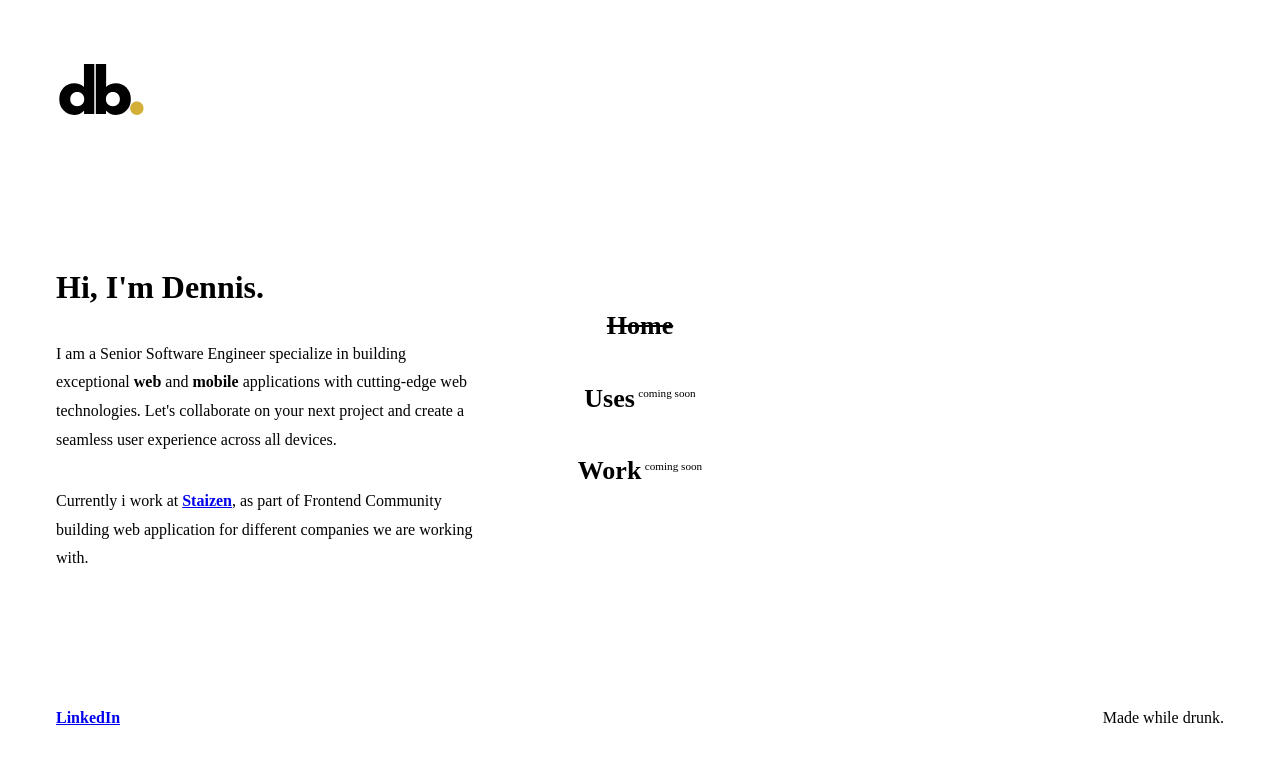
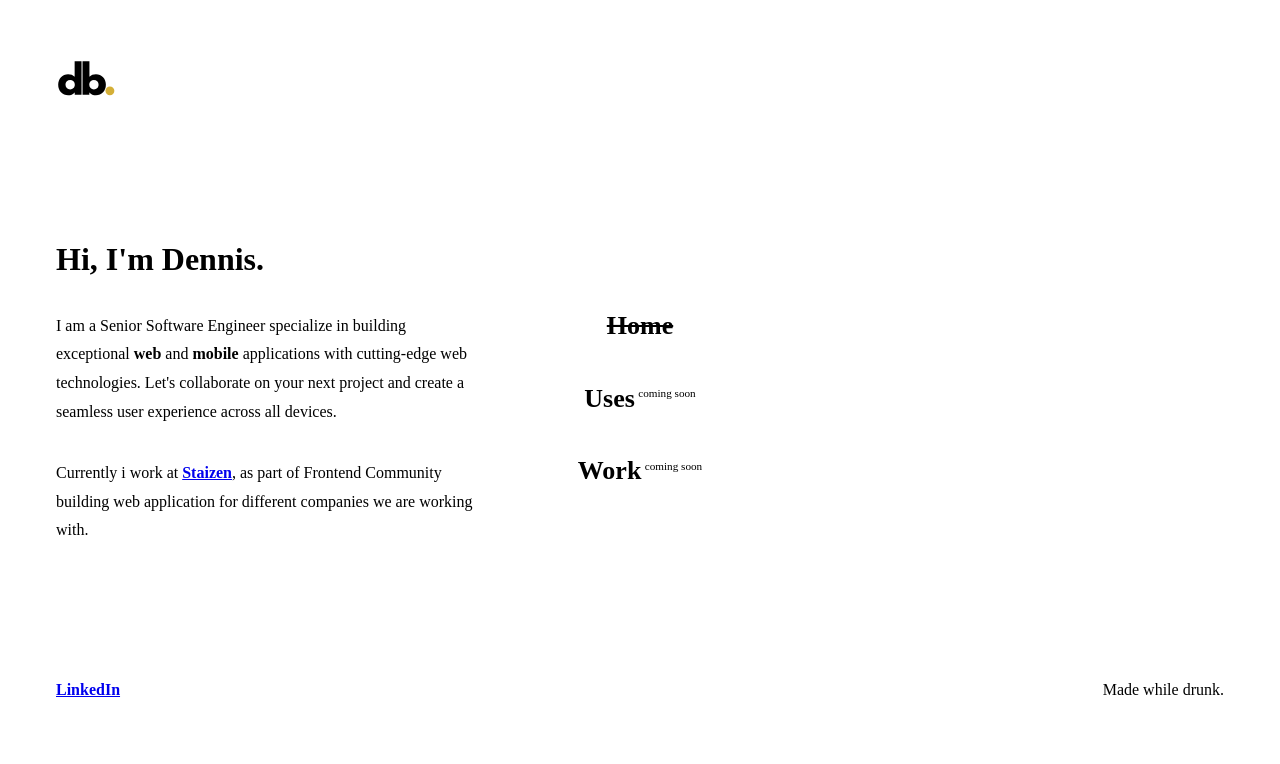
Before and after one commit to d3bn/portfolio-app, a React (Vite) app: page / in a window 1280 px wide. Both pictures are taken after a click on the button "Menu". Shown: the top 764 px of the page. Built offline with nearby package versions, Linux system fonts and the light colour scheme; the HTML template or start-up script is replaced by a standard one.

Commit message:
feat: update display styling and element usage

```diff
--- a/src/components/footer.tsx
+++ b/src/components/footer.tsx
@@ -9,6 +9,7 @@ function Footer() {
         to="https://www.linkedin.com/in/dennisbasan/"
         target="_blank"
         rel="noopener noreferrer"
+        aria-label="LinkedIn"
       >
         <strong>LinkedIn</strong>
       </Link>
--- a/src/components/header.tsx
+++ b/src/components/header.tsx
@@ -9,7 +9,7 @@ function Header() {
 
   return (
     <div css={wrapperCss}>
-      <Link to={ROUTES.HOME} css={linkCss}>
+      <Link to={ROUTES.HOME} css={linkCss} aria-label="Dennis BASAN">
         <img src={logoSvg} css={logoCss} loading="lazy" alt="Dennis BASAN" />
       </Link>
       <Menu />
@@ -29,7 +29,8 @@ const linkCss = css`
 `;
 
 const logoCss = css`
-  width: 90px;
+  width: 60px;
+  vertical-align: middle;
 `;
 
 export default Header;
--- a/src/components/menu/menu-item.tsx
+++ b/src/components/menu/menu-item.tsx
@@ -14,7 +14,7 @@ function MenuItem({ menu, onClick }: MenuItemProps) {
   return (
     <li css={[linkCss(menu.disabled ?? false), wrapperItemCss]}>
       {menu.disabled || menu.link === undefined ? (
-        <span aria-disabled={menu.disabled}>
+        <span aria-disabled={menu.disabled} aria-label={menu.name}>
           {menu.name}
           <small css={disabledTextCss}>coming soon</small>
         </span>
@@ -23,6 +23,7 @@ function MenuItem({ menu, onClick }: MenuItemProps) {
           to={menu.link}
           onClick={onClick}
           css={location.pathname === menu.link ? activeMenuCss : ""}
+          aria-label={menu.name}
         >
           {menu.name}
         </NavLink>
--- a/src/components/menu/menu.tsx
+++ b/src/components/menu/menu.tsx
@@ -27,11 +27,11 @@ function Menu() {
 
   return (
     <>
-      <button onClick={() => setIsMenuOpen((value) => !value)} css={menuCss(isMenuOpen)}>
+      <button onClick={() => setIsMenuOpen((value) => !value)} css={menuCss(isMenuOpen)} type="button" area-label="Menu" title="Menu">
         <span css={[menuIconCss, isMenuOpen ? animationIconCss : ""]} />
       </button>
 
-      <div css={menuWrapperCss(isMenuOpen)}>
+      <nav css={menuWrapperCss(isMenuOpen)}>
         <ul css={menuListCss}>
           {MenuList.map((menu: MenuItemType, index: number) => (
             <MenuItem
@@ -41,7 +41,7 @@ function Menu() {
             />
           ))}
         </ul>
-      </div>
+      </nav>
     </>
   );
 }
--- a/src/main.css
+++ b/src/main.css
@@ -7,6 +7,8 @@
   --disabled-color: #504f4f;
   --dark-color: #211d01;
   --white-color: #fffff0;
+  --link-color: #D4AF37;
+  --active-color: #0F52BA;
 }
 
 html,
@@ -14,6 +16,14 @@ body {
   display: flex;
   flex-direction: column;
   height: 100%;
+}
+
+a:hover {
+  color: var(--active-color);
+}
+
+a {
+  color: var(--link-color);
 }
 
 #root {
--- a/src/providers/app-provider.tsx
+++ b/src/providers/app-provider.tsx
@@ -19,7 +19,7 @@ function AppProvider() {
 const containerCss = css`
   display: flex;
   flex-direction: column;
-  gap: 1.5em;
+  gap: 1em;
   height: 100%;
 
   > * {
@@ -27,6 +27,8 @@ const containerCss = css`
   }
 
   @media (min-width: 1024px) {
+    gap: 1.5em;
+
     > * {
       padding: 3em;
     }
```
